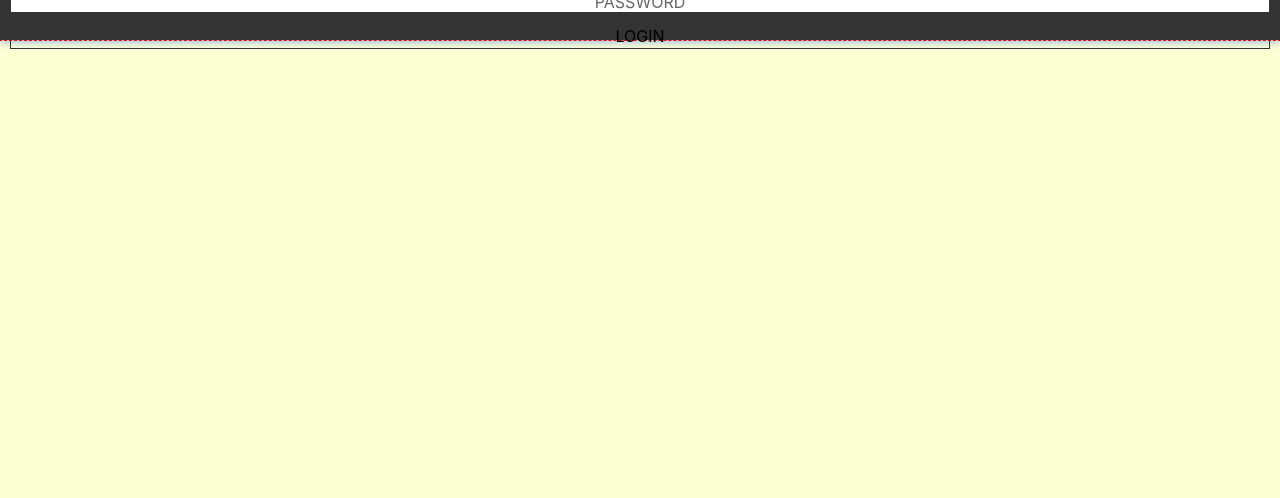
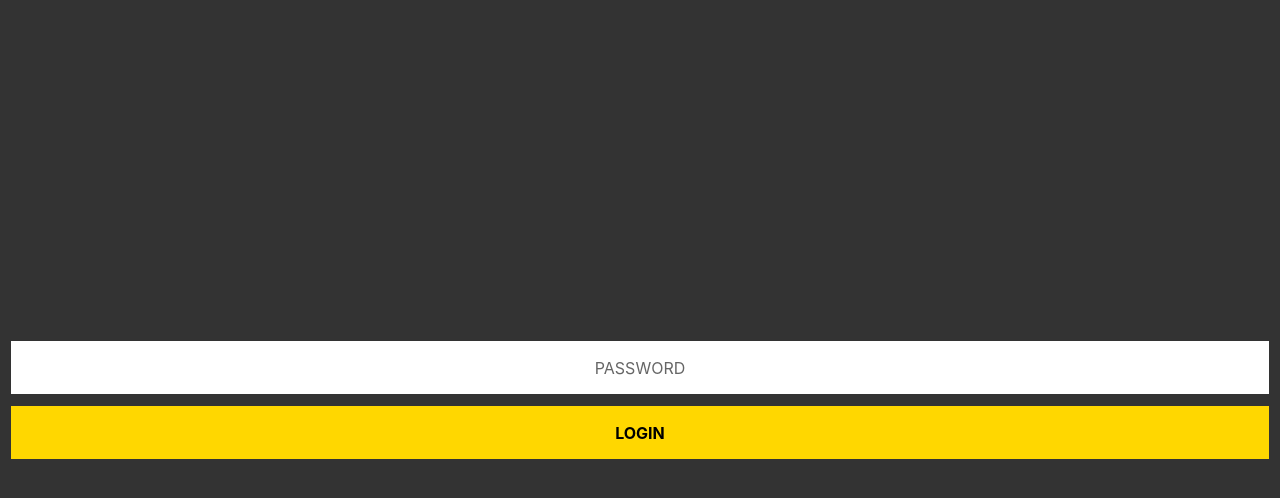
Before and after one commit to dol2156/mylog, a Vue app: page /#/login in a window 1280 px wide. Before the commit this address led to /login#/login. Shown: the top 498 px of the page. Built offline with nearby package versions, Linux system fonts and the light colour scheme.

Commit message:
router 수정

```diff
--- a/src/routes/index.js
+++ b/src/routes/index.js
@@ -1,4 +1,4 @@
-import {createRouter, createWebHistory} from "vue-router";
+import {createRouter, createWebHashHistory} from "vue-router";
 
 import LoginPage from "@/views/PageLogin";
 import MainPage from "@/views/PageMain";
@@ -30,7 +30,9 @@ const routes = [
 ];
 
 const router = createRouter({
-  history : createWebHistory(),// 해시 제거를 위해 히스토리 모드 사용
+  //history : createWebHistory(),// 해시 제거를 위해 히스토리 모드 사용
+  // history:createWebHashHistory(),
+  history: createWebHashHistory(),
   routes,
 });
 
--- a/src/views/PageLogin.vue
+++ b/src/views/PageLogin.vue
@@ -3,7 +3,7 @@
     <input class="form_el" type="text" name="name" placeholder="PASSWORD"
            maxlength="6" pattern="^[0-9]+$"
            style="-webkit-text-security: disc;" v-model="this.password"/>
-    <button class="form_el" type="submit">LOGIN</button>
+    <button class="form_el login_btn" type="submit">LOGIN</button>
   </form>
 </template>
 <script>
@@ -48,12 +48,14 @@ export default {
 $FORM_EL_HEI:55px;
 #myForm{
   outline:1px dashed red; box-shadow:0px 0px 10px cornflowerblue;
-  z-index:0; position:absolute; top:0px; left:0px;
+  z-index:0; position:fixed; top:0px; left:0px;
   width:100%; height:100%; padding:10px;
   background-color:#333333;
   display:flex; flex-direction:column; align-items:center; justify-content:center;
 
   .form_el{
+    position:relative;
+    z-index:5;
     display:block;
     width:100%; height:$FORM_EL_HEI; padding:0 10px;
     border:1px solid #333333;
@@ -63,5 +65,7 @@ $FORM_EL_HEI:55px;
       margin-top:10px;
     }
   }
+
+  .login_btn{ background-color:gold; font-weight:700; }
 }
 </style>
```
Also changed, not shown: 10 other files (tests, documents, lock files or other folders).
